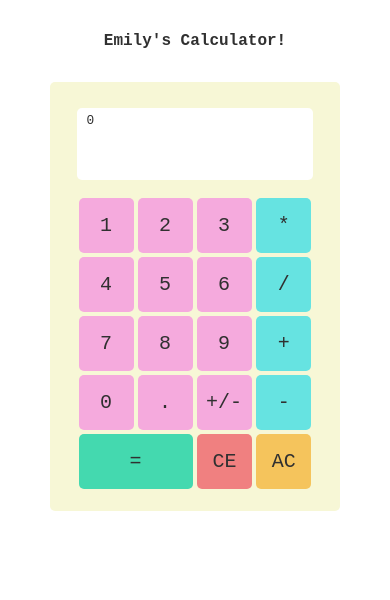
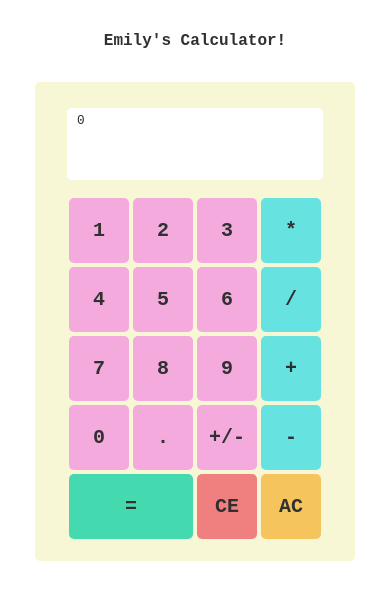
Before and after one commit to emlips/react-calculator, a React (Vite) app: page / in a window 390 px wide. Shown: the top 600 px of the page. Built offline with nearby package versions, Linux system fonts and the light colour scheme.

Commit message:
styling amended for mobile

```diff
--- a/src/App.css
+++ b/src/App.css
@@ -11,15 +11,15 @@ body {
 }
 
 .calculator {
-  width: 80vw;
-  max-width: 280px;
+  width: 20em;
+  max-width: 350px;
   margin: 2em auto;
-  padding: 10px 5px 20px 5px;
+  padding: 10px 0 20px 0;
   border-radius: 5px;
   background-color: rgb(247, 247, 214);
   display: grid;
   justify-content: center;
-  grid-template-columns: 7.4em 3.7em 3.7em;
+  grid-template-columns: 8em 4em 4em;
   grid-template-areas:
     "display display display"
     "number number operators"
@@ -31,8 +31,9 @@ button {
   color: #303030;
   font-family: "Courier New", Courier, monospace;
   font-size: 20px;
-  height: 2.75em;
-  width: 2.75em;
+  font-weight: 600;
+  height: 3.25em;
+  width: 3em;
   margin: 2px;
   border: none;
   border-radius: 5px;
@@ -81,7 +82,7 @@ button {
 .equals {
   grid-area: equals;
   button {
-    width: 5.7em;
+    width: 6.2em;
     background-color: #44d9af;
   }
   button:active {
```
